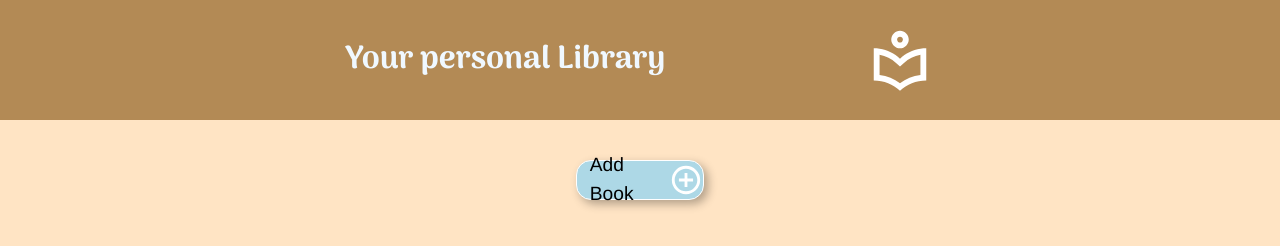
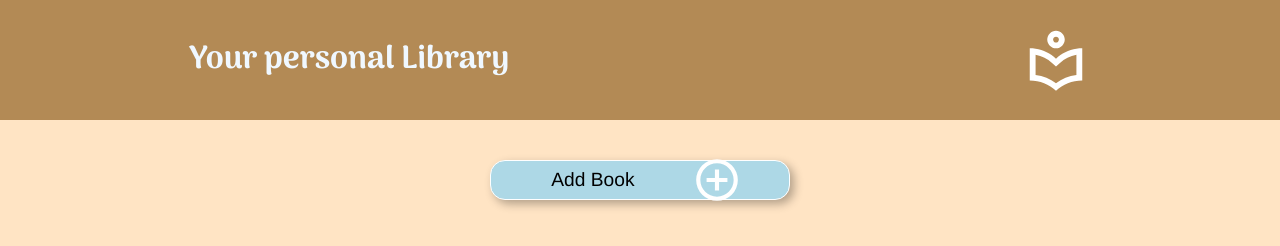
Before and after one commit to Graf-Monte-Cristo/Library, a website: page index.html in a window 1280 px wide. Drawn offline with nearby package versions, Linux system fonts and the light colour scheme.

Commit message:
header gap from px to %

```diff
--- a/style.css
+++ b/style.css
@@ -40,7 +40,7 @@ body{
     display: flex;
     justify-content: center;
     align-items: center;
-    gap: 200px;
+    gap: 40%;
 }
 h1{
     font-family: 'arima_koshibold', 'Courier New', Courier, monospace;
@@ -66,7 +66,7 @@ h2{
     padding-left: 1%;
     align-items: center;
     height: 5vh;
-    width: 10vw;
+    width: 300px;
     border: 1px solid white;
     background-color: lightblue;
     box-shadow: 4px 4px 10px rgba(0, 0, 0, 0.3);
```
